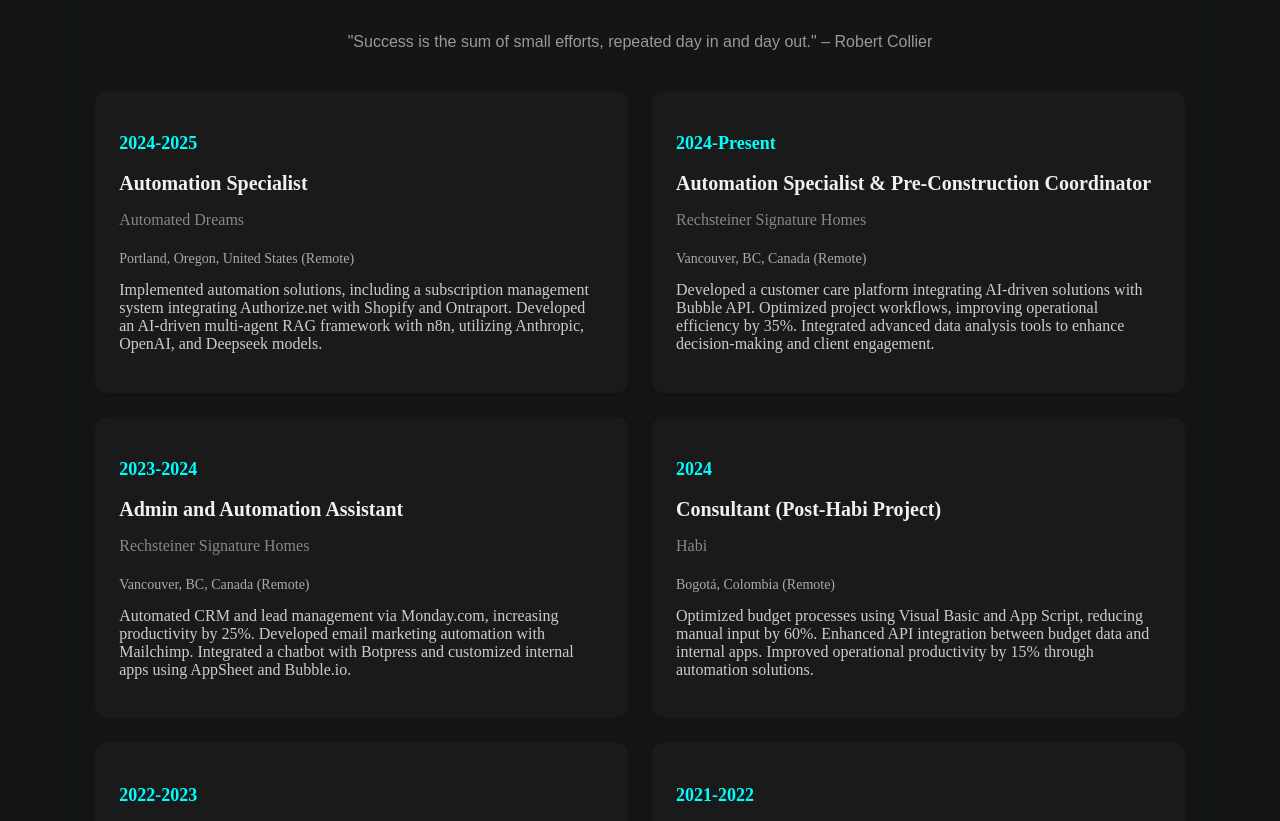
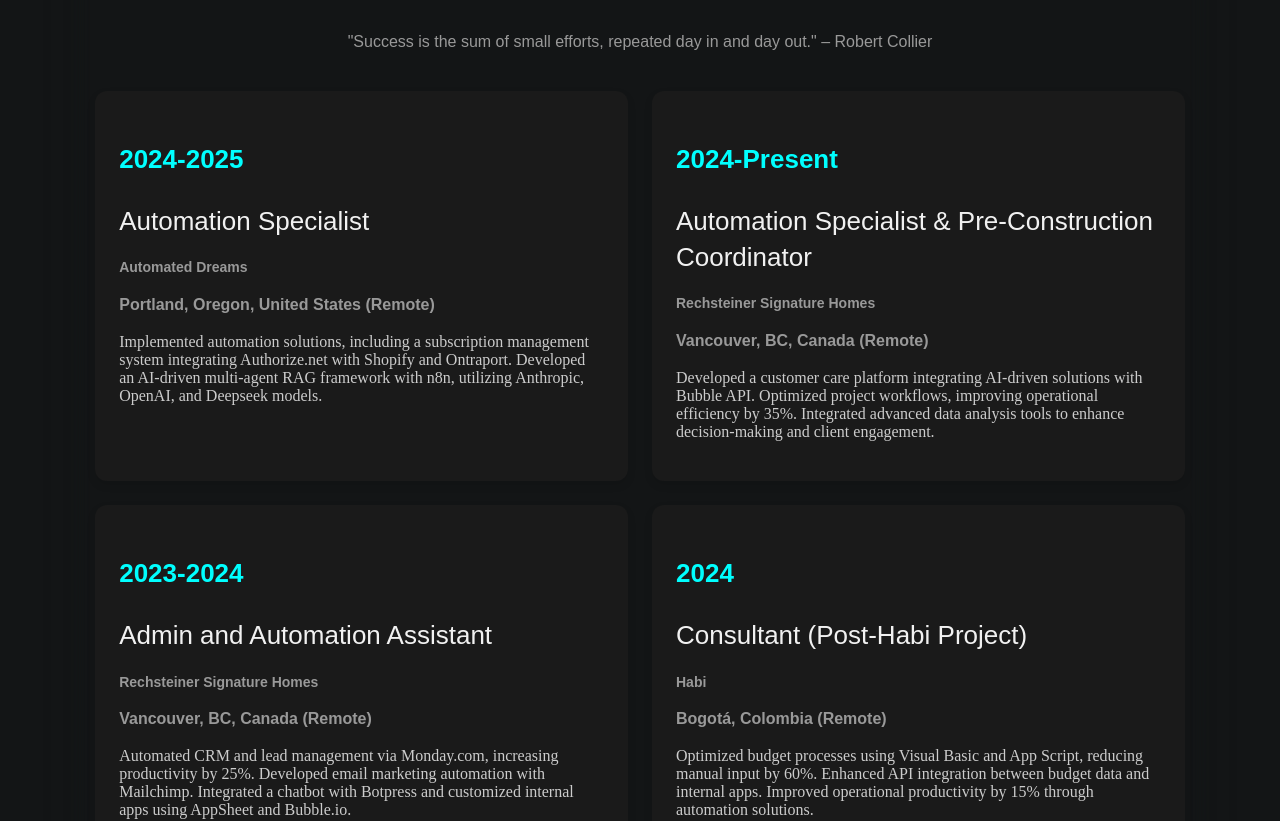
Before and after one commit to juanchovg1/mi-portafolio-frontend, a React (Vite) app: page / in a window 1280 px wide. Shown: the part 1380-2201 px from the top of the page. Built offline with nearby package versions, Linux system fonts and the light colour scheme.

Commit message:
Update ResumeCard styles: rename classes for consistency and enhance typography

```diff
--- a/src/components/ResumeSection.jsx
+++ b/src/components/ResumeSection.jsx
@@ -56,9 +56,9 @@
 <div className="resume-card">
     <h3 className="resume-year">{year}</h3>
     <h2 className="resume-card-title">{title}</h2>
-    <h4 className="resume-company">{company}</h4>
-    <p className="resume-location">{location}</p>
-    <p className="resume-description">{description}</p>
+    <h4 className="resume-card-company">{company}</h4>
+    <p className="resume-card-location">{location}</p>
+    <p className="resume-card-description">{description}</p>
 </div>
 );
 
--- a/src/styles/components/ResumeSection.css
+++ b/src/styles/components/ResumeSection.css
@@ -49,30 +49,38 @@
 }
 
 .resume-year {
+  font-family: 'Poppins', sans-serif;
+  font-weight: 900;
+  font-size: 26px;
+  line-height: 36px;
   color: #00FFFF;
-  font-weight: bold;
-  font-size: 1.125rem;
 }
 
 .resume-card-title {
-  font-size: 1.25rem;
-  font-weight: 600;
-  margin-top: 0.5rem;
+  font-family: 'Poppins', sans-serif;
+  font-weight: 400;
+  font-size: 26px;
+  line-height: 36px;
+  color: #f1f1f1;
 }
 
-.resume-company {
-  color: #888;
-  font-weight: 500;
-  margin-top: 0.25rem;
+.resume-card-company {
+  font-family: 'Poppins', sans-serif;
+  font-weight: 600;
+  font-size: 14px;
+  line-height: 14px;
+  color: #999;
 }
 
-.resume-location {
-  color: #aaa;
-  font-size: 0.875rem;
-  margin-top: 0.25rem;
+.resume-card-location {
+  font-family: 'Poppins', sans-serif;
+  font-weight: 600;
+  font-size: 16px;
+  line-height: 24px;
+  color: #999;
 }
 
-.resume-description {
+.resume-card-description {
   color: #ccc;
   margin-top: 0.75rem;
 }
```
